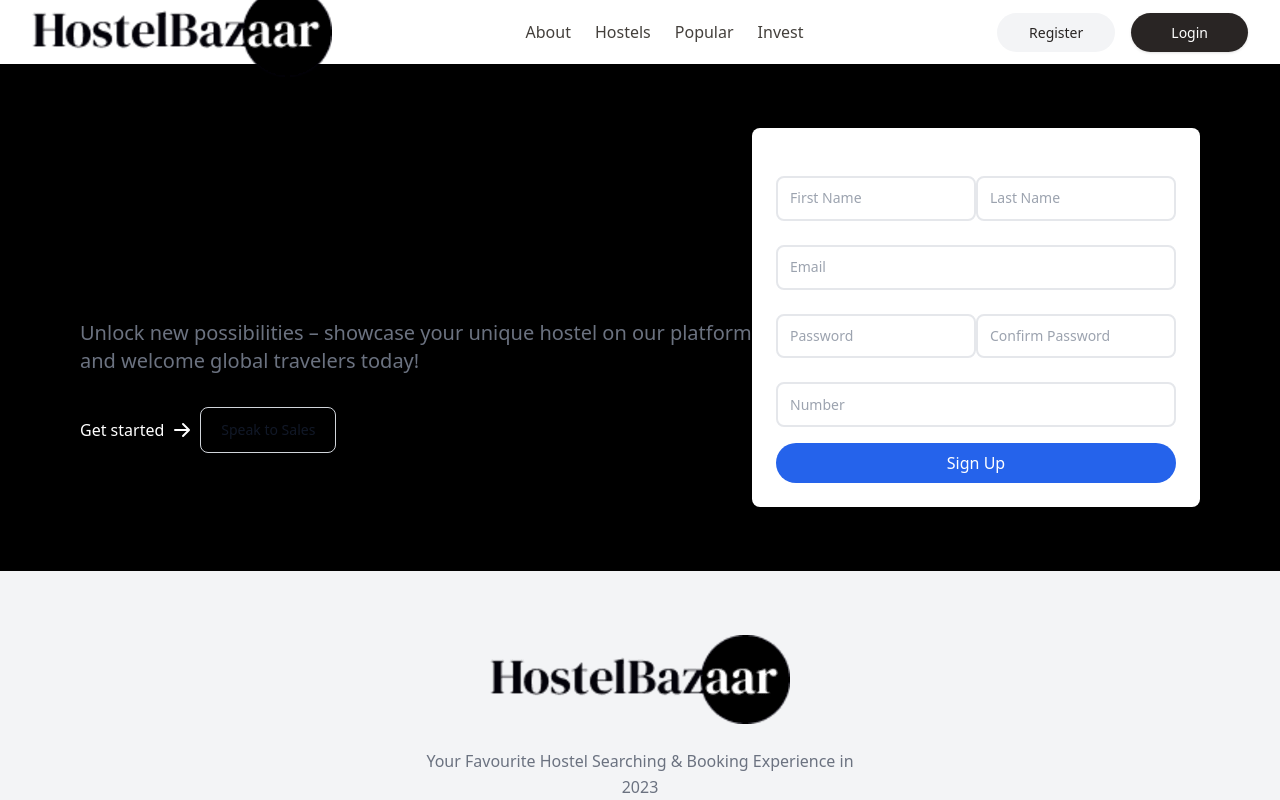
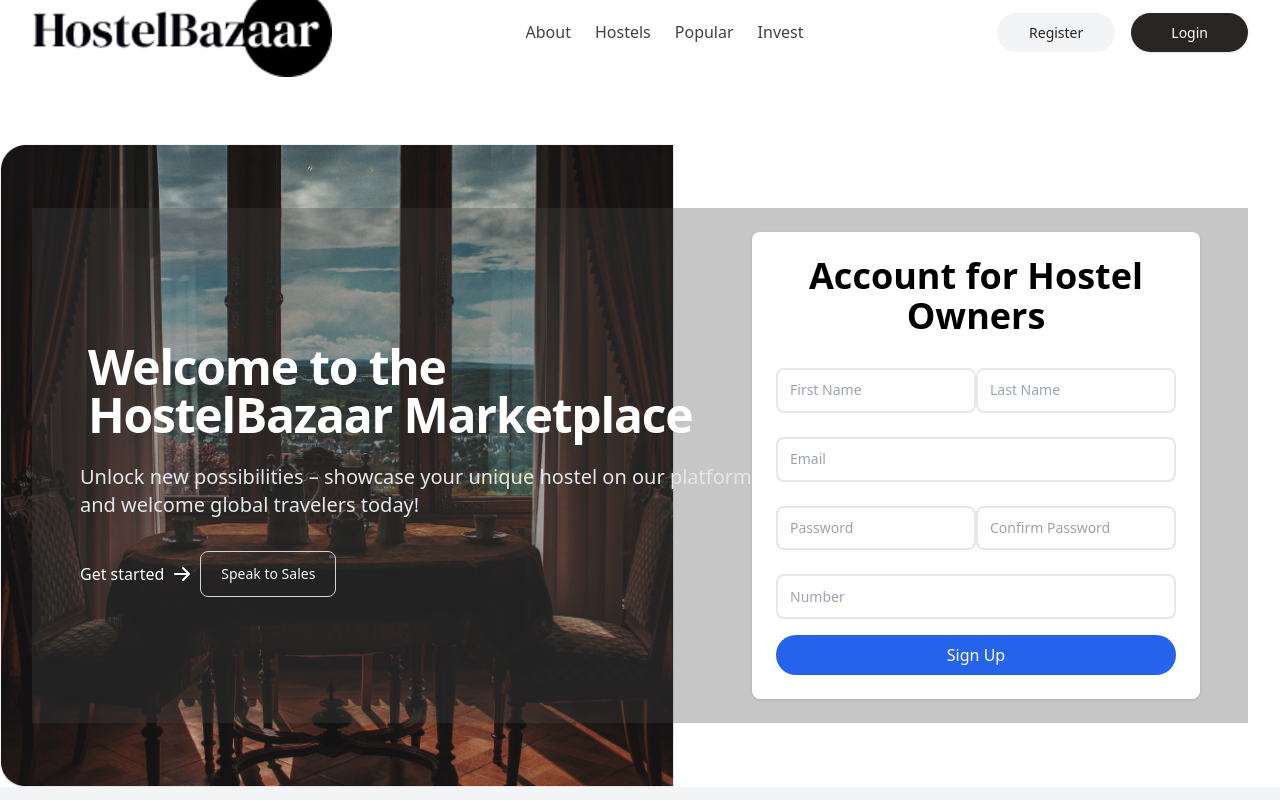
Before and after one commit to AdeelAtta/Hostelow, a Next.js app: page /joinus in a window 1280 px wide. Shown: the top 800 px of the page. Built offline with nearby package versions, Linux system fonts and the light colour scheme.

Commit message:
hostel owner login system

```diff
--- a/src/components/forms/admin-register-form.tsx
+++ b/src/components/forms/admin-register-form.tsx
@@ -57,6 +57,7 @@
         <div className="w-full bg-white rounded-lg shadow dark:border md:mt-0 sm:max-w-md xl:p-0 dark:bg-gray-800 dark:border-gray-700">
             <div className="p-6">
                 <form onSubmit={(e) => handleNewAccountFormSubmit(e)}>
+                <h2 className='text-2xl md:text-4xl font-extrabold text-center md:mb-2'>Account for Hostel Owners</h2>
                     <div className='flex flex-col md:flex-row justify-between items-center'>
                         <Input
                             type="text"
--- a/src/components/sections/hero-form-section.tsx
+++ b/src/components/sections/hero-form-section.tsx
@@ -5,12 +5,12 @@
     return (
         <div className='flex flex-col md:flex-row justify-center items-center gap-y-8'>
             <div className=''>
-                <h1 className="max-w-2xl mb-4 text-3xl font-extrabold tracking-tight leading-none md:text-4xl xl:text-6xl dark:text-white">Built for ambitious,forward thinking investors</h1>
-                <p className="max-w-2xl mb-6 font-light text-gray-500 lg:mb-8 md:text-lg lg:text-xl dark:text-gray-400">Get unbelievable returns on your money by investing with Hostelow Marketplace</p>
+                <h1 className="max-w-2xl mb-4 text-3xl font-extrabold tracking-tight leading-none md:text-4xl xl:text-6xl dark:text-white">Built for ambitious,forward thinking <span className='bg-yellow-400'>investors</span></h1>
+                <p className="max-w-2xl mb-6 font-light text-gray-500 lg:mb-8 md:text-lg lg:text-xl dark:text-gray-400">Get unbelievable returns on your money by investing with HostelBazaar</p>
                 <div className='flex justify-start'>
                     <a href="#" className="inline-flex items-center justify-center  mr-3 text-base font-medium text-center text-white rounded-lg bg-primary-700 hover:bg-primary-800 focus:ring-4 focus:ring-primary-300 dark:focus:ring-primary-900">
                         Get started
-                        <svg className="w-5 h-5 ml-2 -mr-1" fill="currentColor" viewBox="0 0 20 20" xmlns="http://www.w3.org/2000/svg"><path fill-rule="evenodd" d="M10.293 3.293a1 1 0 011.414 0l6 6a1 1 0 010 1.414l-6 6a1 1 0 01-1.414-1.414L14.586 11H3a1 1 0 110-2h11.586l-4.293-4.293a1 1 0 010-1.414z" clip-rule="evenodd"></path></svg>
+                        <svg className="w-5 h-5 ml-2 -mr-1" fill="currentColor" viewBox="0 0 20 20" xmlns="http://www.w3.org/2000/svg"><path fill-rule="evenodd" d="M10.293 3.293a1 1 0 011.414 0l6 6a1 1 0 010 1.414l-6 6a1 1 0 01-1.414-1.414L14.586 11H3a1 1 0 110-2h11.586l-4.293-4.293a1 1 0 010-1.414z" clipRule="evenodd"></path></svg>
                     </a>
                     <a href="#" className="inline-flex items-center justify-center px-2 md:px-5 py-2 md:py-3 text-sm font-medium text-center text-gray-900 border border-gray-300 rounded-lg hover:bg-gray-100 focus:ring-4 focus:ring-gray-100 dark:text-white dark:border-gray-700 dark:hover:bg-gray-700 dark:focus:ring-gray-800">
                         Speak to Sales
--- a/src/pages/joinus.tsx
+++ b/src/pages/joinus.tsx
@@ -3,17 +3,17 @@
 
 const Joinus = () => {
     return (
-        <section className="mx-auto max-w-screen-2xl px-4 py-12 sm:px-6 lg:px-8 lg:py-16 bg-black">
-            <div className='flex flex-col md:flex-row justify-center items-center gap-y-8'>
+        <section className="mx-auto max-w-screen-2xl px-4 py-12 sm:px-6 lg:px-8 lg:py-16 rounded-xl bg-[url(/assets/welcome_banner.png)] bg-contain bg-no-repeat  mt-20" >
+            <div className='flex flex-col md:flex-row justify-center items-center gap-y-8 bg-[#4645454e] py-6'>
                 <div className=''>
-                    <h1 className="max-w-2xl mb-4 text-3xl font-extrabold tracking-tight leading-none md:text-4xl xl:text-6xl dark:text-white">Welcome to the Hostelow Marketplace</h1>
-                    <p className="max-w-2xl mb-6 font-light text-gray-500 lg:mb-8 md:text-lg lg:text-xl dark:text-gray-400">Unlock new possibilities – showcase your unique hostel on our platform and welcome global travelers today!</p>
+                    <h1 className="max-w-2xl p-2 mb-4 text-3xl font-extrabold tracking-tight leading-none md:text-4xl xl:text-5xl text-white">Welcome to the HostelBazaar Marketplace</h1>
+                    <p className="max-w-2xl mb-6 font-medium text-gray-200 lg:mb-8 md:text-lg lg:text-xl dark:text-gray-400">Unlock new possibilities – showcase your unique hostel on our platform and welcome global travelers today!</p>
                     <div className='flex justify-start'>
                         <a href="#" className="inline-flex items-center justify-center  mr-3 text-base font-medium text-center text-white rounded-lg bg-primary-700 hover:bg-primary-800 focus:ring-4 focus:ring-primary-300 dark:focus:ring-primary-900">
                             Get started
-                            <svg className="w-5 h-5 ml-2 -mr-1" fill="currentColor" viewBox="0 0 20 20" xmlns="http://www.w3.org/2000/svg"><path fill-rule="evenodd" d="M10.293 3.293a1 1 0 011.414 0l6 6a1 1 0 010 1.414l-6 6a1 1 0 01-1.414-1.414L14.586 11H3a1 1 0 110-2h11.586l-4.293-4.293a1 1 0 010-1.414z" clip-rule="evenodd"></path></svg>
+                            <svg className="w-5 h-5 ml-2 -mr-1" fill="currentColor" viewBox="0 0 20 20" xmlns="http://www.w3.org/2000/svg"><path fill-rule="evenodd" d="M10.293 3.293a1 1 0 011.414 0l6 6a1 1 0 010 1.414l-6 6a1 1 0 01-1.414-1.414L14.586 11H3a1 1 0 110-2h11.586l-4.293-4.293a1 1 0 010-1.414z" clipRule="evenodd"></path></svg>
                         </a>
-                        <a href="#" className="inline-flex items-center justify-center px-2 md:px-5 py-2 md:py-3 text-sm font-medium text-center text-gray-900 border border-gray-300 rounded-lg hover:bg-gray-100 focus:ring-4 focus:ring-gray-100 dark:text-white dark:border-gray-700 dark:hover:bg-gray-700 dark:focus:ring-gray-800">
+                        <a href="#" className="inline-flex items-center justify-center px-2 md:px-5 py-2 md:py-3 text-sm font-medium text-center text-gray-100 border border-gray-300 rounded-lg hover:bg-gray-100 focus:ring-4 focus:ring-gray-100 dark:text-white dark:border-gray-700 dark:hover:bg-gray-700 dark:focus:ring-gray-800">
                             Speak to Sales
                         </a>
                     </div>
```
